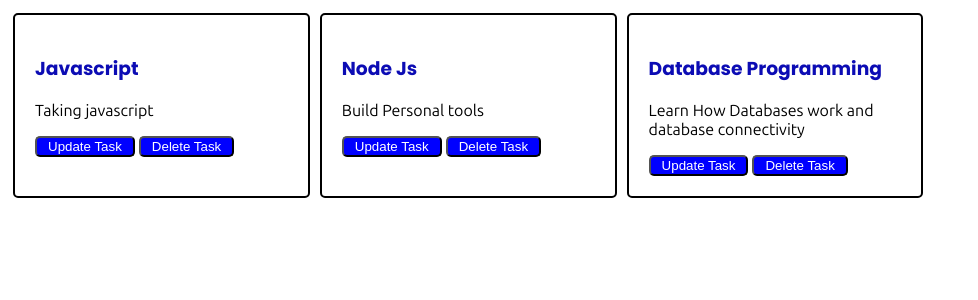
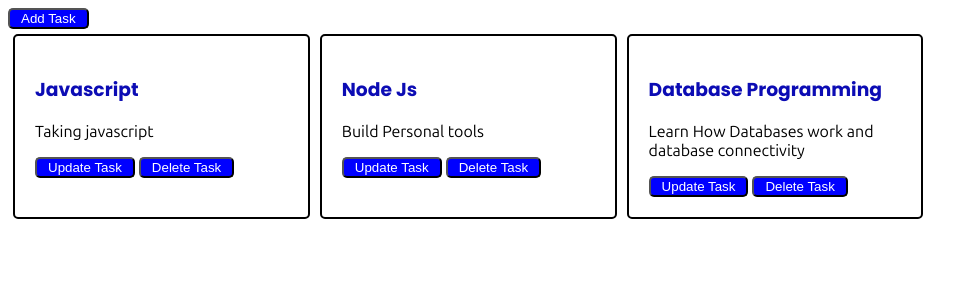
Before and after one commit to SHEMNDARONGUGI/django_minitask_manager, a Django app: page /todo/tasks/ in a window 1280 px wide. Shown: the top 300 px of the page, without its empty margins (0-978 px from the left). Run offline with Django 5.2, Linux system fonts and the light colour scheme; data comes from the database, SQL or seed files in the repository; both versions use the stored data as it was after the commit.

Commit message:
Improved the navigation

```diff
--- a/todo_app/templates/tasks.html
+++ b/todo_app/templates/tasks.html
@@ -8,6 +8,10 @@
     <style>
       @import url(https://fonts.googleapis.com/css?family=Poppins:100,100italic,200,200italic,300,300italic,regular,italic,500,500italic,600,600italic,700,700italic,800,800italic,900,900italic);
       @import url(https://fonts.googleapis.com/css?family=Ubuntu+Sans:100,200,300,regular,500,600,700,800,100italic,200italic,300italic,italic,500italic,600italic,700italic,800italic);
+      .task_items {
+        display: flex;
+        flex-wrap: wrap;
+      }
       .task_card {
         width: 20%;
         border: 2px solid black;
@@ -17,14 +21,11 @@
       }
       h3 {
         color: rgb(12, 12, 180);
-        font-family: Poppins;
+        font-family: "Poppins";
       }
       p {
         color: black;
         font-family: "Ubuntu Sans";
-      }
-      body {
-        display: flex;
       }
 
       button {
@@ -41,6 +42,10 @@
     </style>
   </head>
   <body>
+    <button>
+      <a href="{% url 'index'%}">Add Task</a>
+    </button>
+    <div class="task_items">
       {% for task in tasks %}
       <div class="task_card">
         <h3>{{ task.task_name }}</h3>
@@ -59,5 +64,6 @@
         </div>
       </div>
       {% endfor %}
+    </div>
   </body>
 </html>
```
Also changed, not shown: todo_app/templates/index.html (+10 -0 lines), db.sqlite3. Lines whose indentation alone changed are shown as unchanged.
